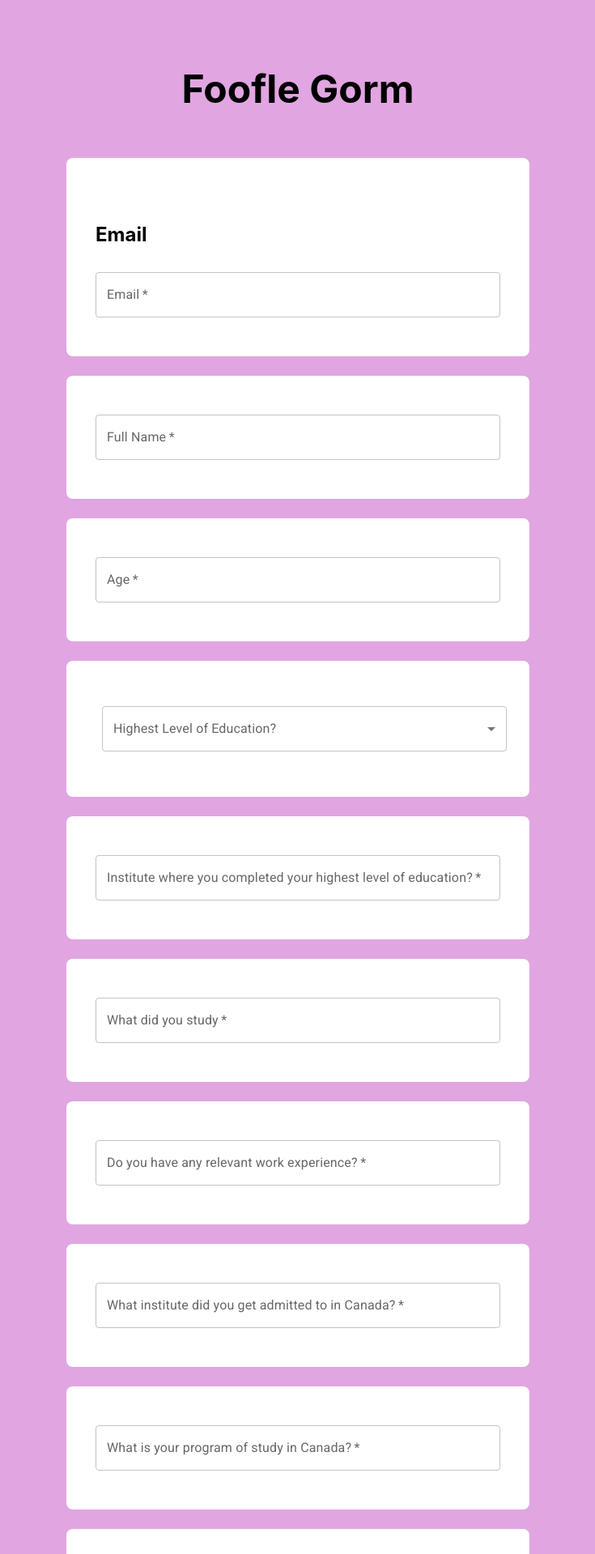
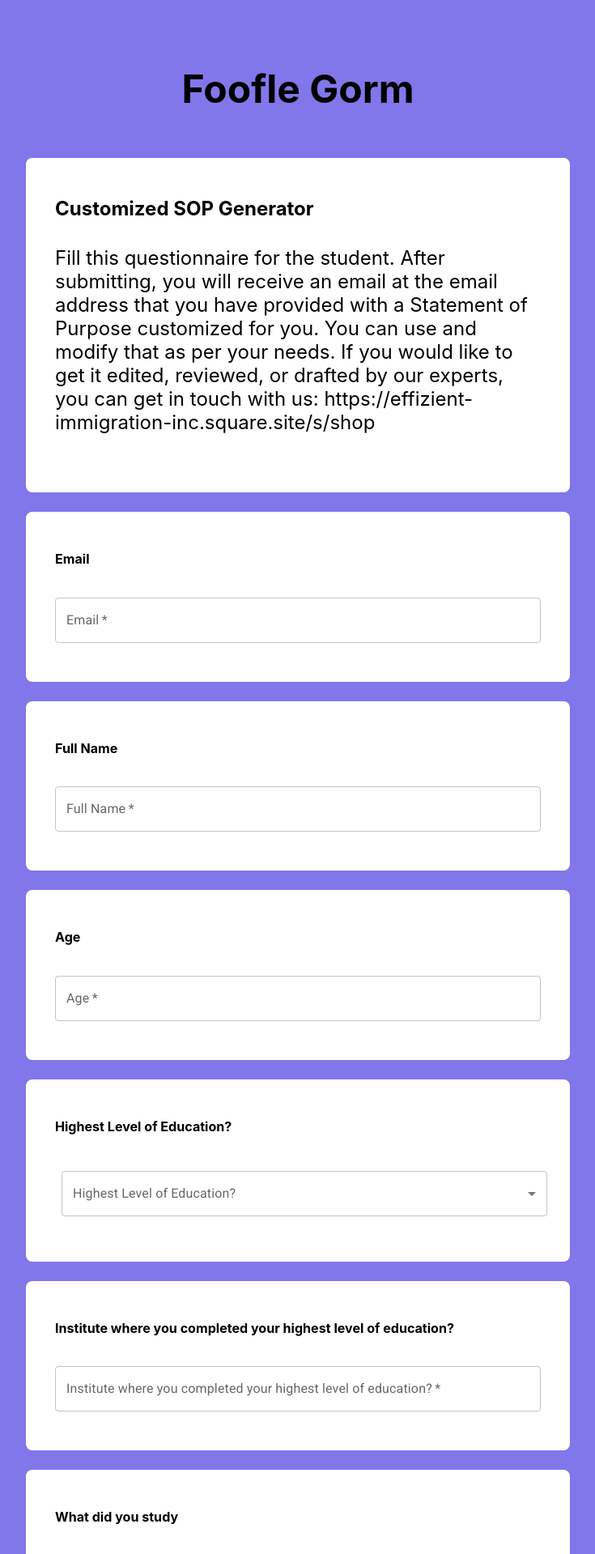
Before and after one commit to ktarun1419/form, a React (Create React App) app: page / in a window 1280 px wide. Shown: the top 1919 px of the page at 81% size, without its empty margins (272-1007 px from the left). Built offline with nearby package versions, Linux system fonts and the light colour scheme.

Commit message:
final update

```diff
--- a/src/App.css
+++ b/src/App.css
@@ -4,7 +4,8 @@
   display: flex;
   justify-content: center;
   width: 100%;
-  background: rgb(225, 165, 225);
+  background: #8177eb;
+  /* background: rgb(225, 165, 225); */
   min-height: 100vh;
   /* overflow-y: auto; */
   box-sizing: border-box;
--- a/src/Form/Form.js
+++ b/src/Form/Form.js
@@ -132,10 +132,10 @@ const Form = () => {
         }).then((res) => {
           console.log(res?.uuid);
           let url = `https://ucarecdn.com/${res?.uuid}/`;
-          let postURL='http://localhost:3000/submit-form'
+          let postURL='https://form-k87d.onrender.com/submit-form'
         //   https://foofle-gorm.onrender.com/submit-form
           axios
-            .post('https://foofle-gorm.onrender.com/submit-form', {
+            .post(postURL, {
               name: data['name']?.value,
               email: data['email']?.value,
               feedback: url,
@@ -154,8 +154,18 @@ const Form = () => {
     <div className="form" id="form1">
         {response ? 'Thank you for response your response has been recorded and an copy of response has been sent to your email' : <>
     <h1>Foofle Gorm</h1>
+    <div className="form_field">
+        <h4>
+        Customized SOP Generator
+        </h4>
+        <p>
+        Fill this questionnaire for the student. After submitting, you will receive an email at the email address that you have provided with a Statement of Purpose customized for you. You can use and modify that as per your needs.
+
+If you would like to get it edited, reviewed, or drafted by our experts, you can get in touch with us: https://effizient-immigration-inc.square.site/s/shop
+        </p>
+    </div>
       <div className="form_field">
-        <h4>{data['email']?.question}</h4>
+        <h6>{data['email']?.question}</h6>
         <TextField
           required
           name="email"
@@ -170,6 +180,7 @@ const Form = () => {
         />
       </div>
       <div className="form_field">
+      <h6>{data['name']?.question}</h6>
         <TextField
           onChange={handleChange}
           name="name"
@@ -183,6 +194,7 @@ const Form = () => {
         />
       </div>
       <div className="form_field">
+      <h6>{data['age']?.question}</h6>
         <TextField
           required
           onChange={handleChange}
@@ -198,6 +210,7 @@ const Form = () => {
         />
       </div>
       <div className="form_field">
+      <h6>{data['education']?.question}</h6>
         <FormControl sx={{ m: 1, minWidth: 120, width: "100%" }}>
           <InputLabel id="demo-simple-select-helper-label">
             {data["education"]?.question}
@@ -224,6 +237,7 @@ const Form = () => {
         </FormControl>
       </div>
       <div className="form_field">
+      <h6>{data['institute']?.question}</h6>
         <TextField
           required
           name="institute"
@@ -237,6 +251,7 @@ const Form = () => {
         />
       </div>
       <div className="form_field">
+      <h6>{data['field']?.question}</h6>
         <TextField
           required
           name="field"
@@ -250,6 +265,7 @@ const Form = () => {
         />
       </div>
       <div className="form_field">
+      <h6>{data['experience']?.question}</h6>
         <TextField
           required
           name="experience"
@@ -263,6 +279,7 @@ const Form = () => {
         />
       </div>
       <div className="form_field">
+      <h6>{data['institute_canada']?.question}</h6>
         <TextField
           required
           name="institute_canada"
@@ -276,6 +293,7 @@ const Form = () => {
         />
       </div>
       <div className="form_field">
+      <h6>{data['program']?.question}</h6>
         <TextField
           required
           name="program"
@@ -289,6 +307,7 @@ const Form = () => {
         />
       </div>
       <div className="form_field">
+      <h6>{data['country']?.question}</h6>
         <TextField
           required
           name="country"
@@ -302,6 +321,7 @@ const Form = () => {
         />
       </div>
       <div className="form_field">
+      <h6>{data['future']?.question}</h6>
         <TextField
           required
           name="future"
@@ -315,6 +335,7 @@ const Form = () => {
         />
       </div>
       <div className="form_field">
+      <h6>{data['listening']?.question}</h6>
         <TextField
           name="listening"
           required
@@ -329,6 +350,7 @@ const Form = () => {
         />
       </div>
       <div className="form_field">
+      <h6>{data['speaking']?.question}</h6>
         <TextField
           name="speaking"
           required
@@ -342,6 +364,7 @@ const Form = () => {
         />
       </div>
       <div className="form_field">
+      <h6>{data['writing']?.question}</h6>
         <TextField
           required
           name="writing"
@@ -355,6 +378,7 @@ const Form = () => {
         />
       </div>
       <div className="form_field">
+      <h6>{data['reading']?.question}</h6>
         <TextField
           required
           name="reading"
@@ -369,6 +393,7 @@ const Form = () => {
       </div>
 
       <div className="form_field">
+      <h6>{data['tution_fee']?.question}</h6>
         <FormControl fullWidth>
           <FormLabel id="demo-controlled-radio-buttons-group">
             {data["tution_fee"]?.question}*
@@ -387,6 +412,7 @@ const Form = () => {
         </FormControl>
       </div>
       <div className="form_field">
+      <h6>{data['actual_fee']?.question}</h6>
         <TextField
           error={errorState === "actual_fee"}
           id="age"
@@ -400,6 +426,7 @@ const Form = () => {
         />
       </div>
       <div className="form_field">
+      <h6>{data['gic']?.question}</h6>
         <FormControl fullWidth>
           <FormLabel id="demo-controlled-radio-buttons-group">
             {data["gic"]?.question}*
@@ -418,6 +445,7 @@ const Form = () => {
         </FormControl>
       </div>
       <div className="form_field">
+      <h6>{data['gic_amount']?.question}</h6>
         <TextField
           required
           name="gic_amount"
--- a/src/Form/form.css
+++ b/src/Form/form.css
@@ -19,7 +19,7 @@
 }
 .form_field{
     width: 100%;
-    max-width: 500px;
+    max-width: 600px;
    background-color: white;
     border-radius: 8px;display: flex;
     flex-direction: column;
@@ -30,3 +30,6 @@
 
 
 }
+.form_field h6 , h4 , p{
+    margin-block-start: 0;
+}
```
Also changed, not shown: server.js (+9 -4 lines).
